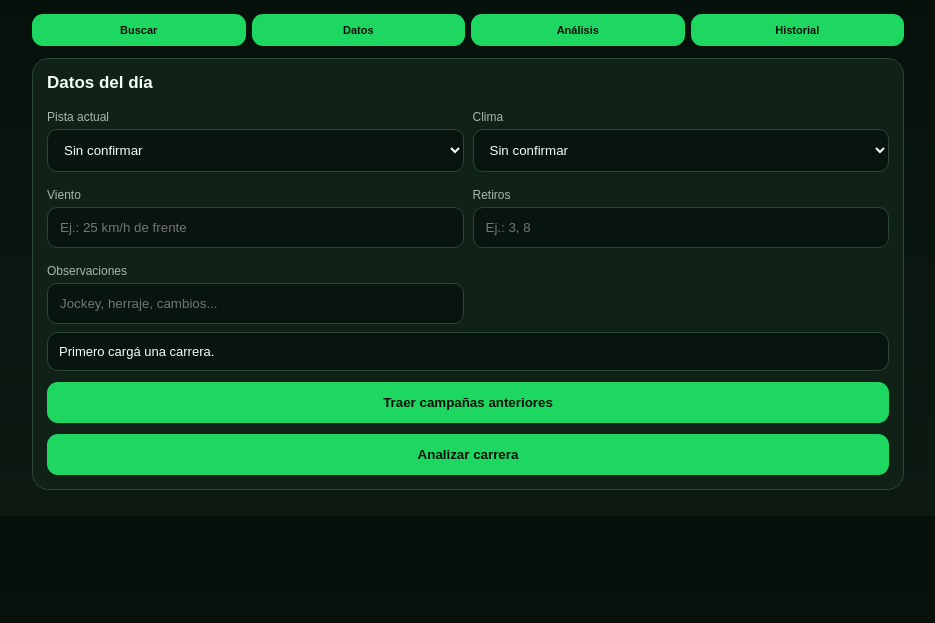
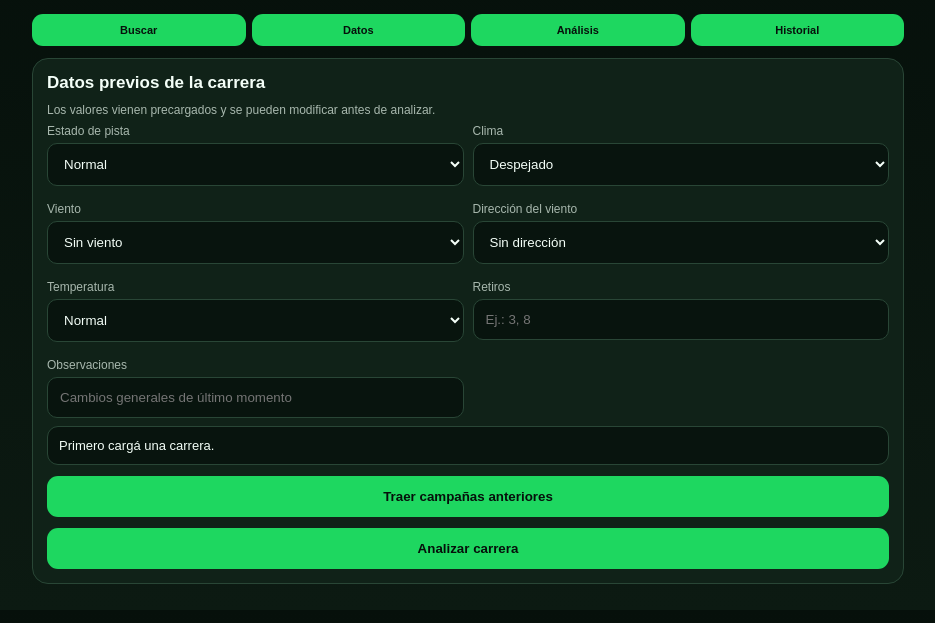
Before and after one commit to leadministrador/lea-win-ia, a Flask app: page / in a window 1280 px wide, after a click on "Datos". Shown: the part 55-678 px from the top of the page, without its empty margins (172-1107 px from the left). Run offline with Flask 3, Linux system fonts and the light colour scheme.

Commit message:
Agregar datos previos desplegables

```diff
--- a/templates/index.html
+++ b/templates/index.html
@@ -32,12 +32,16 @@ button{width:100%;padding:13px;margin-top:11px;border:0;border-radius:11px;backg
 <div id="seleccion" class="hidden"><label>Hipódromo</label><select id="hipodromo" onchange="cargarCarreras()"></select>
 <label>Carrera</label><select id="carrera"></select><button onclick="cargarCarrera()">Cargar carrera</button></div></section>
 
-<section id="datos" class="panel hidden"><h2>Datos del día</h2><div class="grid">
-<div><label>Pista actual</label><select id="pistaDia"><option>Sin confirmar</option><option>Normal</option><option>Húmeda</option><option>Pesada</option><option>Barrosa</option></select></div>
-<div><label>Clima</label><select id="clima"><option>Sin confirmar</option><option>Despejado</option><option>Nublado</option><option>Lluvia</option><option>Viento</option></select></div>
-<div><label>Viento</label><input id="viento" placeholder="Ej.: 25 km/h de frente"></div>
+<section id="datos" class="panel hidden"><h2>Datos previos de la carrera</h2>
+<div class="small">Los valores vienen precargados y se pueden modificar antes de analizar.</div>
+<div class="grid">
+<div><label>Estado de pista</label><select id="pistaDia"><option selected>Normal</option><option>Húmeda</option><option>Pesada</option><option>Barrosa</option><option>Sin confirmar</option></select></div>
+<div><label>Clima</label><select id="clima"><option selected>Despejado</option><option>Nublado</option><option>Lluvia leve</option><option>Lluvia</option><option>Tormenta</option><option>Sin confirmar</option></select></div>
+<div><label>Viento</label><select id="viento"><option selected>Sin viento</option><option>Suave</option><option>Moderado</option><option>Fuerte</option><option>Sin confirmar</option></select></div>
+<div><label>Dirección del viento</label><select id="direccionViento"><option selected>Sin dirección</option><option>De frente</option><option>De cola</option><option>Lateral</option><option>Variable</option><option>Sin confirmar</option></select></div>
+<div><label>Temperatura</label><select id="temperatura"><option selected>Normal</option><option>Fría</option><option>Calurosa</option><option>Muy calurosa</option><option>Sin confirmar</option></select></div>
 <div><label>Retiros</label><input id="retiros" placeholder="Ej.: 3, 8" oninput="aplicarRetiros()"></div>
-<div><label>Observaciones</label><input id="observaciones" placeholder="Jockey, herraje, cambios..."></div></div>
+<div><label>Observaciones</label><input id="observaciones" placeholder="Cambios generales de último momento"></div></div>
 <div id="meta" class="status">Primero cargá una carrera.</div><div id="resultadoOficial" class="hidden"></div><div id="lista"></div>
 <button onclick="enriquecer()">Traer campañas anteriores</button><button onclick="analizar()">Analizar carrera</button></section>
 
@@ -63,6 +67,13 @@ async function cargarCarrera(){
   estado_publicado:d.estado,condicion:d.condicion,participantes:d.participantes,
   videos:d.videos||[],url_carrera:d.url_carrera||'',url_reunion:d.url_reunion||''
  };
+ pistaDia.value='Normal';
+ clima.value='Despejado';
+ viento.value='Sin viento';
+ direccionViento.value='Sin dirección';
+ temperatura.value='Normal';
+ retiros.value='';
+ observaciones.value='';
  meta.innerHTML=`<b>${d.premio||''}</b><br>${d.distancia||'?'} m · ${d.superficie||''} · ${d.estado||''}`;
  renderResultadoOficial();
  render();
@@ -136,8 +147,8 @@ function render(){
  }).join('');
 }
 async function enriquecer(){estado.textContent='Cargando campañas...';const r=await fetch('/api/enriquecer',{method:'POST',headers:{'Content-Type':'application/json'},body:JSON.stringify({participantes:actual.participantes})});const d=await r.json();actual.participantes=d.participantes;render();estado.textContent='Campañas anteriores incorporadas.'}
-async function analizar(){aplicarRetiros();const body={...actual,pista_dia:pistaDia.value,clima:clima.value,viento:viento.value,observaciones:observaciones.value};const r=await fetch('/api/analizar',{method:'POST',headers:{'Content-Type':'application/json'},body:JSON.stringify(body)});const d=await r.json();if(!d.ok){ranking.textContent=d.error;go('analisis');return}ultimoAnalisis=d;ranking.innerHTML=d.ranking.map((x,i)=>`<div class="rank"><b>${i+1}.º · N.º ${x.numero||'?'} — ${x.nombre}</b><br>Score: ${x.score}/100 · Probabilidad relativa: ${x.probabilidad_relativa}%<div class="small">${x.motivos.join(' · ')||'Sin motivos suficientes detectados'}</div></div>`).join('');go('analisis')}
-async function guardar(){if(!actual||!ultimoAnalisis){ranking.textContent='Primero analizá la carrera.';return}const body={...actual,pista_dia:pistaDia.value,clima:clima.value,viento:viento.value,retiros:actual.participantes.filter(x=>x.retirado).map(x=>x.numero),observaciones:observaciones.value,analisis:ultimoAnalisis};const r=await fetch('/api/guardar',{method:'POST',headers:{'Content-Type':'application/json'},body:JSON.stringify(body)});const d=await r.json();ranking.innerHTML+=`<div class="status">${d.mensaje||d.error}</div>`}
+async function analizar(){aplicarRetiros();const body={...actual,pista_dia:pistaDia.value,clima:clima.value,viento:viento.value,direccion_viento:direccionViento.value,temperatura:temperatura.value,observaciones:observaciones.value};const r=await fetch('/api/analizar',{method:'POST',headers:{'Content-Type':'application/json'},body:JSON.stringify(body)});const d=await r.json();if(!d.ok){ranking.textContent=d.error;go('analisis');return}ultimoAnalisis=d;ranking.innerHTML=d.ranking.map((x,i)=>`<div class="rank"><b>${i+1}.º · N.º ${x.numero||'?'} — ${x.nombre}</b><br>Score: ${x.score}/100 · Probabilidad relativa: ${x.probabilidad_relativa}%<div class="small">${x.motivos.join(' · ')||'Sin motivos suficientes detectados'}</div></div>`).join('');go('analisis')}
+async function guardar(){if(!actual||!ultimoAnalisis){ranking.textContent='Primero analizá la carrera.';return}const body={...actual,pista_dia:pistaDia.value,clima:clima.value,viento:viento.value,direccion_viento:direccionViento.value,temperatura:temperatura.value,retiros:actual.participantes.filter(x=>x.retirado).map(x=>x.numero),observaciones:observaciones.value,analisis:ultimoAnalisis};const r=await fetch('/api/guardar',{method:'POST',headers:{'Content-Type':'application/json'},body:JSON.stringify(body)});const d=await r.json();ranking.innerHTML+=`<div class="status">${d.mensaje||d.error}</div>`}
 async function cargarHistorial(){const r=await fetch('/api/historial');const d=await r.json();historialLista.innerHTML=d.carreras.map(x=>`<div class="horse"><b>${x.fecha} · ${x.hipodromo} · Carrera ${x.numero}</b><br>${x.premio||''}</div>`).join('')}
 async function cargarCarrerasVideos(i){
  const caballo=actual.participantes[i];
```
